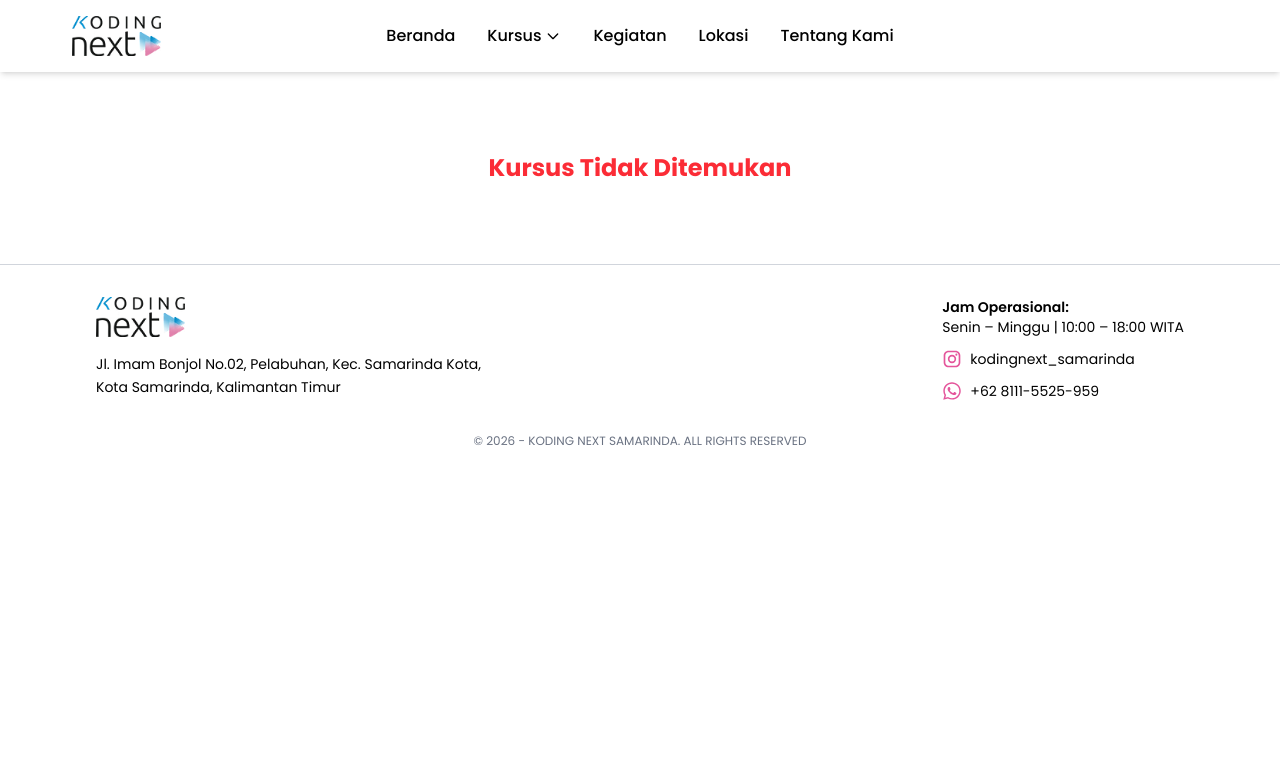
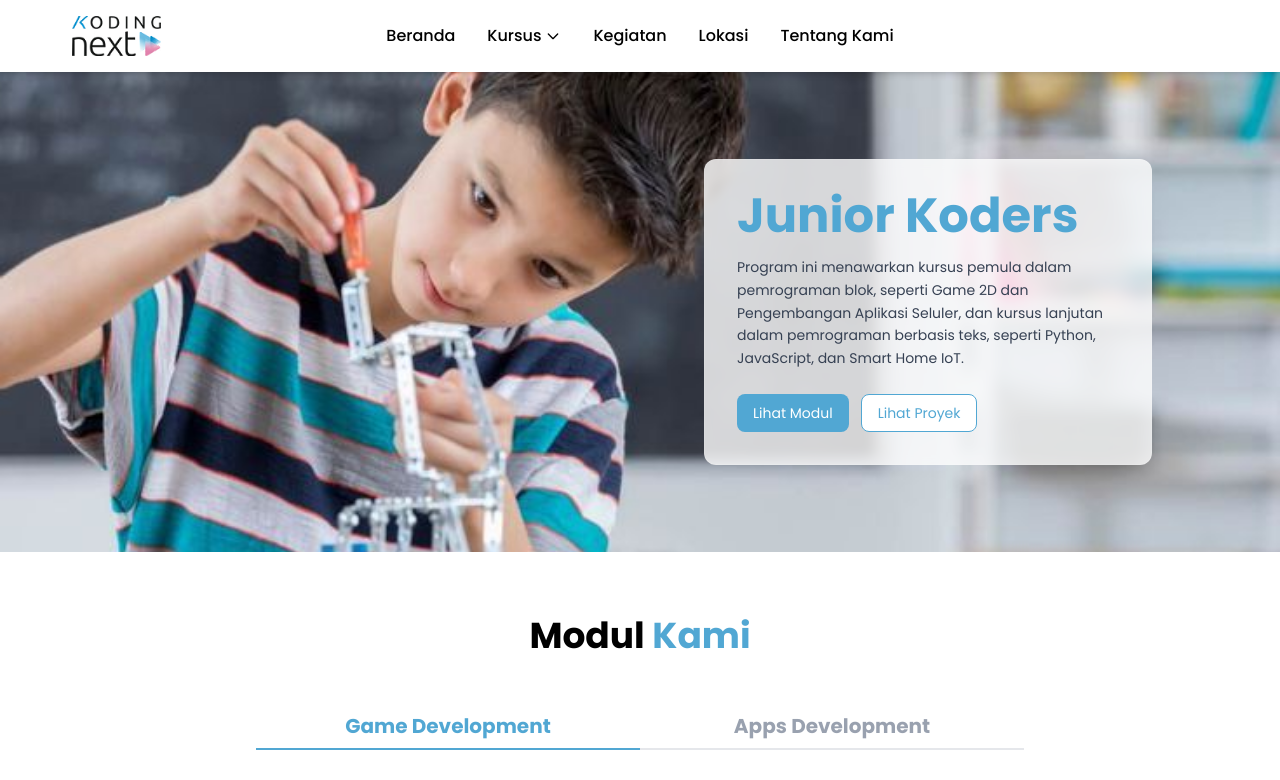
Before and after one commit to KNSMR-Internship-SI-Unmul/kodingnext-smr-web, a React (Vite) app: page /kursus/junior-koders in a window 1280 px wide. Shown: the top 780 px of the page. Built offline with nearby package versions, Linux system fonts and the light colour scheme.

Commit message:
feat: implement dynamic course id handling in CourseDispatcher

```diff
--- a/src/CourseDispatcher.jsx
+++ b/src/CourseDispatcher.jsx
@@ -4,16 +4,17 @@ import RoboNext from "./pages/RoboNext";
 import JuniorKoders from "./pages/JuniorKoders";
 
 export default function CourseDispatcher() {
-  const { id } = useParams();
+  const { id } = useParams(); // 'id' di sini menangkap slug dari URL
 
-  if (id === "1") return <LittleKoders />;
-  if (id === "2") return <JuniorKoders />;
-  if (id === "3") return <RoboNext />;
+  // Pastikan string pembanding di bawah ini sama persis dengan hasil slug
+  if (id === "little-koders") return <LittleKoders />;
+  if (id === "junior-koders") return <JuniorKoders />;
+  if (id === "robonext" || id === "robo-next") return <RoboNext />;
 
   return (
     <div className="py-20 text-center">
       <h1 className="text-2xl font-bold text-red-500">
-        Kursus Tidak Ditemukan
+        Kursus "{id}" Tidak Ditemukan
       </h1>
     </div>
   );
```
